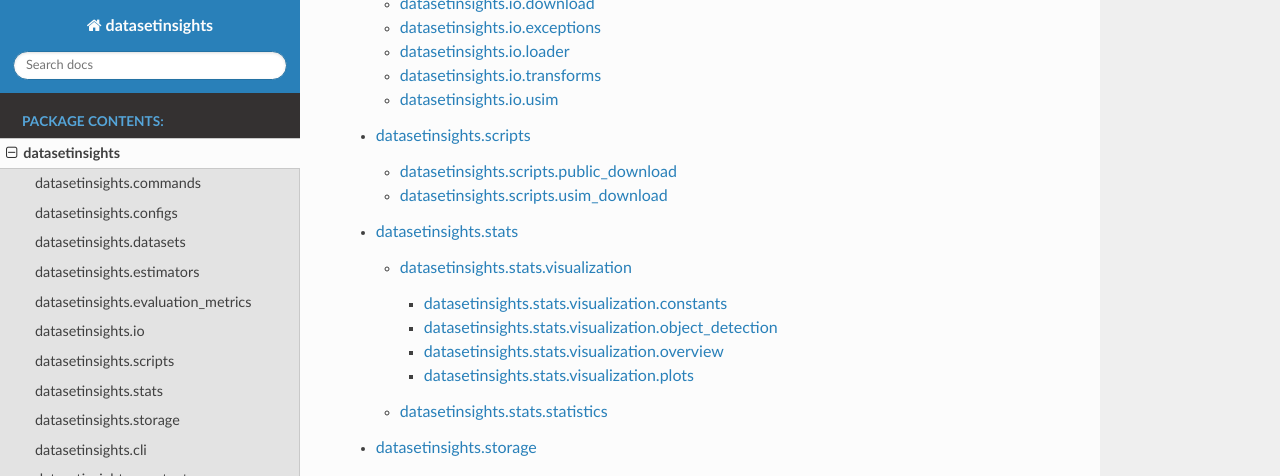
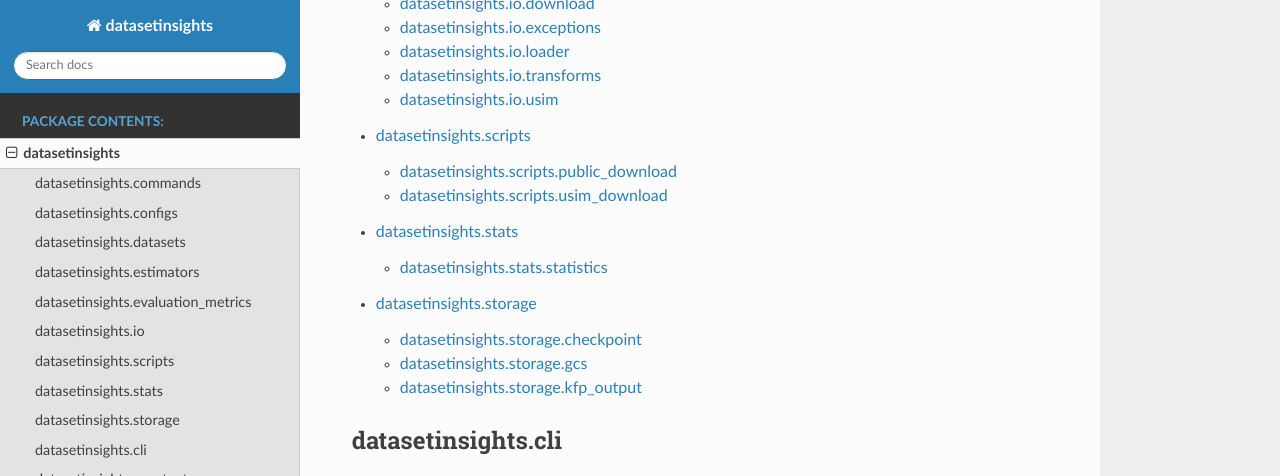
Before and after one commit to Unity-Technologies/datasetinsights, a Sphinx documentation site: the page built from docs/source/datasetinsights.rst, in a window 1280 px wide and 900 px high, scrolled down 1404 px, cut to the strip 0-476 px from the top of the window. Built offline with Sphinx 7.4.7 and the Read the Docs theme 2.0.0, drawn with Linux system fonts in a browser that asks for light colours; pages that are not in the unit, such as notebooks, are missing from menus.

Commit message:
fix typo

```diff
--- a/docs/source/datasetinsights.stats.rst
+++ b/docs/source/datasetinsights.stats.rst
@@ -1,11 +1,5 @@
 datasetinsights.stats
 =====================
-
-
-.. toctree::
-   :maxdepth: 4
-
-   datasetinsights.stats.visualization
 
 
 datasetinsights.stats.statistics
--- a/docs/source/datasetinsights.stats.visualization.rst
+++ /dev/null
@@ -1,42 +0,0 @@
-datasetinsights.stats.visualization
-===================================
-
-
-datasetinsights.stats.visualization.constants
----------------------------------------------
-
-.. automodule:: datasetinsights.stats.visualization.constants
-   :members:
-   :undoc-members:
-   :show-inheritance:
-
-datasetinsights.stats.visualization.object\_detection
------------------------------------------------------
-
-.. automodule:: datasetinsights.stats.visualization.object_detection
-   :members:
-   :undoc-members:
-   :show-inheritance:
-
-datasetinsights.stats.visualization.overview
---------------------------------------------
-
-.. automodule:: datasetinsights.stats.visualization.overview
-   :members:
-   :undoc-members:
-   :show-inheritance:
-
-datasetinsights.stats.visualization.plots
------------------------------------------
-
-.. automodule:: datasetinsights.stats.visualization.plots
-   :members:
-   :undoc-members:
-   :show-inheritance:
-
-
-
-.. automodule:: datasetinsights.stats.visualization
-   :members:
-   :undoc-members:
-   :show-inheritance:
```
Also changed, not shown: 1 other file.
